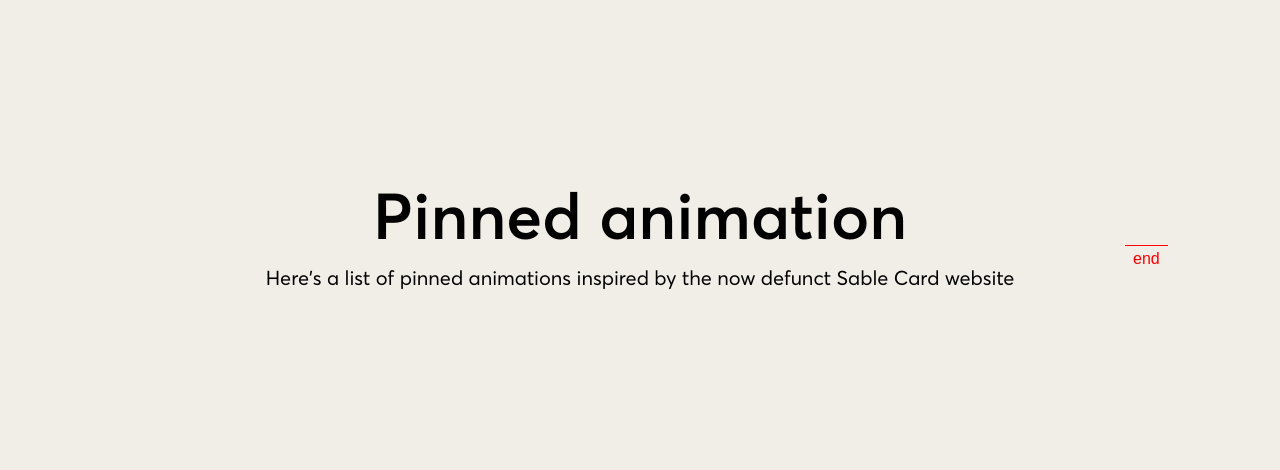
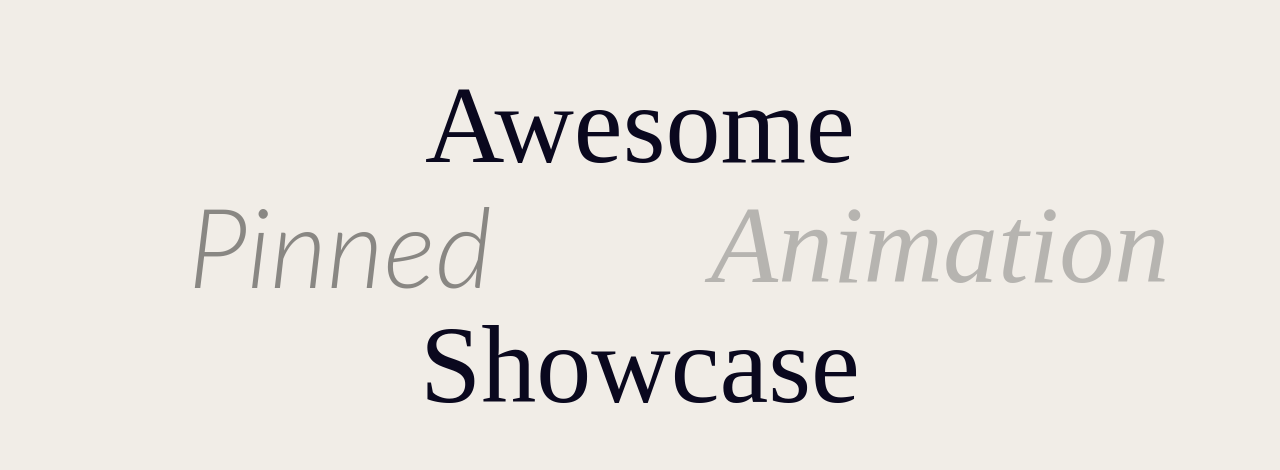
Before and after one commit to zakali22/animation-exploration-gatsby, a Gatsby site: page /pinned-animation in a window 1280 px wide. Shown: the part 155-625 px from the top of the page. Built offline with nearby package versions, Linux system fonts and the light colour scheme; Gatsby itself is replaced by a stand-in of ours.

Commit message:
Refactor hero and add base styling

```diff
--- a/gatsby-browser.ts
+++ b/gatsby-browser.ts
@@ -4,3 +4,4 @@ import "./src/styles/header.scss"
 import "./src/styles/nav.scss"
 import "./src/styles/custom-cursor.scss"
 import "./src/styles/pinned-panels.scss"
+import "./src/styles/pinned-header.scss"
--- /dev/null
+++ b/src/components/Header/PinnedHeader.tsx
@@ -0,0 +1,32 @@
+import * as React from "react"
+import gsap from "gsap"
+import { ScrollTrigger } from "gsap/ScrollTrigger";
+import { useGSAP } from "@gsap/react"
+
+const PinnedHeader = () => {
+    const container = React.useRef<HTMLDivElement>(null)
+
+    gsap.registerPlugin(useGSAP, ScrollTrigger);
+
+    useGSAP(() => {
+        // use normal class selectors within the container context
+        const vh = (coef: number) => `+=${(window.innerHeight * (coef/100))}`;
+
+
+    })
+
+    return (
+        <section className="pinned-animation-header title container" ref={container}>
+            <h1 className="pinned-animation-header__title">
+                <span className="pinned-animation-header__top-row">Awesome</span>
+                <span className="pinned-animation-header__middle-row">
+                    <span>Pinned</span>
+                    <span>Animation</span>
+                </span>
+                <span className="pinned-animation-header__bottom-row">Showcase</span>
+            </h1>
+        </section>
+    )
+}
+
+export default PinnedHeader
--- a/src/pages/pinned-animation.tsx
+++ b/src/pages/pinned-animation.tsx
@@ -1,48 +1,20 @@
 import * as React from "react"
-import gsap from "gsap"
-import { useGSAP } from "@gsap/react"
-import { ScrollTrigger } from "gsap/ScrollTrigger";
+
 import { ReactLenis, useLenis } from '@studio-freight/react-lenis'
 import PinnedPanels from "../components/PinnedPanels";
+import PinnedHeader from "../components/Header/PinnedHeader";
 
-gsap.registerPlugin(ScrollTrigger);
 const PinnedAnimations = () => {
-    const container = React.useRef<HTMLDivElement>(null)
+
     const lenisRef = React.useRef(null)
 
     useLenis(({ scroll }) => {
         // console.log(scroll)
     })
 
-
-    useGSAP(() => {
-        // use normal class selectors within the container context
-        const vh = (coef: number) => `+=${(window.innerHeight * (coef/100))}`;
-
-        const tl = gsap.timeline()
-        tl.set('.slideIn', {visibility: "hidden", autoAlpha: 0})
-        tl.fromTo('.slideIn', {y: 50, autoAlpha: 0}, {y: 0, autoAlpha: 1, duration: 1, stagger: 0.3})
-        tl.to(container.current, {autoAlpha: 0, duration: 1, scale: 0.5,  scrollTrigger: {
-            trigger: container.current,
-            start: "top top",
-            // toggleActions: "play pause resume reset",
-            end: vh(50),
-            scrub: 2,
-            pin: true,
-            pinSpacing: false,
-            markers: true
-        }})
-
-    })
-
-
-
     return (
         <>
-            <section className="title title--center container" ref={container}>
-                <h2 className="slideIn">Pinned animation</h2>
-                <p className="slideIn">Here's a list of pinned animations inspired by the now defunct Sable Card website</p>
-            </section>
+            <PinnedHeader />
 
             <section className="container" >
 
--- a/src/styles/global.scss
+++ b/src/styles/global.scss
@@ -6,12 +6,18 @@
     --light-grey: rgba(0,0,0,.3);
     --light-grey-100: #f1ede7;
     --light-grey-200: rgba(255,255,255,.43);
+    --light-grey-300: #6969696e;
+    --light-grey-400: #0000006e;
     --nav-height-desktop: 150px;
     --text-color: var(--black);
     --background-color: var(--light-grey-100);
     --color-mode: "light";
     --nav-height: 116px;
     --footer-height: 116px;
+    --sm: 768px;
+    --md: 992px;
+    --lg: 1200px;
+    --xl: 1400px;
 }
 
 /** Font face **/
@@ -32,6 +38,32 @@
     src: url("../fonts/AvertaCY-Semibold.woff2") format('woff2');
     font-weight: 600;
 }
+
+@font-face {
+    font-family: "NotoSerif";
+    src: url("../fonts/NotoSerifDisplay-Light.ttf") format('ttf');
+    font-weight: 300;
+}
+
+@font-face {
+    font-family: "NotoSerif";
+    src: url("../fonts/NotoSerifDisplay-Regular.ttf") format('ttf');
+    font-weight: 400;
+}
+
+
+@font-face {
+    font-family: "Lato";
+    src: url("../fonts/Lato-Light.ttf") format('ttf');
+    font-weight: 300;
+}
+
+@font-face {
+    font-family: "BodoniModa";
+    src: url("../fonts/BodoniModa-Regular.ttf") format('ttf');
+    font-weight: 400;
+}
+
 
 
 *, *::before, *::after {
--- /dev/null
+++ b/src/styles/pinned-header.scss
@@ -0,0 +1,51 @@
+.pinned-animation-header {
+    &__title {
+        display: flex;
+        flex-direction: column;
+
+
+        @media(min-width: 1200px){
+            align-items: center;
+        }
+
+        span {
+            font-family: 'BodoniModa';
+            font-weight: 400;
+            color: var(--dark-blue);
+            font-size: 80px;
+
+            @media(min-width: 1200px){
+                font-size: 110px;
+            }
+        }
+    }
+
+    &__middle-row {
+        display: flex;
+        flex-direction: column;
+
+        @media(min-width: 1200px){
+            flex-direction: row;
+            justify-content: center;
+            margin: 10px 0;
+        }
+
+        span {
+            font-style: italic;
+            color: var(--light-grey-300);
+
+            &:first-child {
+                color: var(--light-grey-400);
+                font-family: 'Lato', sans-serif;
+                font-weight: 300;
+            }
+
+
+
+            @media(min-width: 1200px){
+                text-align: center;
+                width: calc(1200px / 2);
+            }
+        }
+    }
+}
```
Also changed, not shown: src/fonts/BodoniModa-Regular.ttf (added), src/fonts/Kalnia-Light.ttf (added), src/fonts/Kalnia-Regular.ttf (added), src/fonts/Lato-Light.ttf (added), src/fonts/NotoSerifDisplay-Light.ttf (added), src/fonts/NotoSerifDisplay-Regular.ttf (added).
